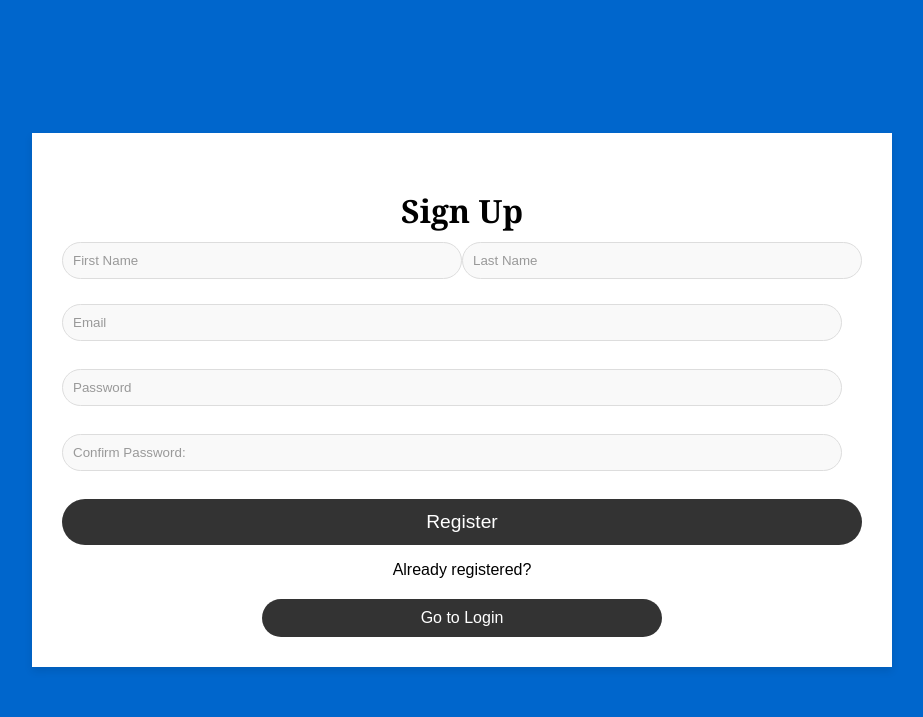
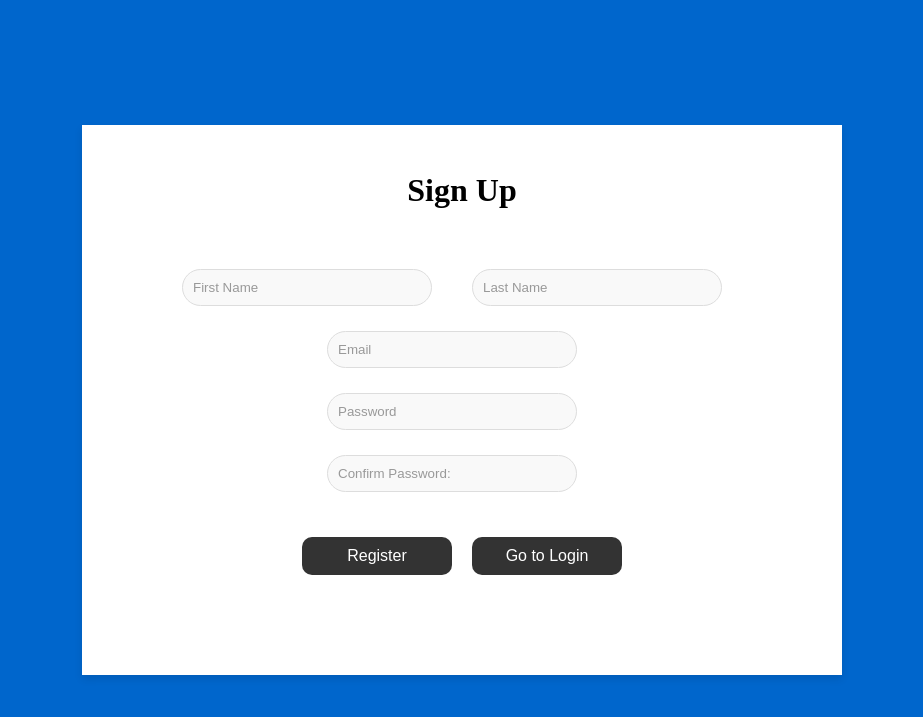
Before and after one commit to 21KLA5/Flight-Booking-Sim, a Flask app: page / in a window 1280 px wide. Shown: the top 717 px of the page, without its empty margins (178-1101 px from the left). Run offline with Flask 2, Linux system fonts and the light colour scheme.

Commit message:
Registration UI

```diff
--- a/app.py
+++ b/app.py
@@ -1,4 +1,5 @@
 from flask import Flask, render_template, request, redirect, url_for
+import unittest
 
 app = Flask(__name__)
 
@@ -16,6 +17,10 @@ def register():
         email = request.form['email']
         password = request.form['password']
         confirmPass = request.form['confirmPass']
+
+        #Check if fields are empty
+        if not firstName or not lastName or not email or not password or not confirmPass:
+            return render_template('register.html', errorMessage="Fill out all fields")
 
         #Check if passwords match
         if password != confirmPass:
--- a/static/regStyle.css
+++ b/static/regStyle.css
@@ -16,38 +16,33 @@ form {
     margin-bottom: 20px;
     background-color: white;
     border-radius: 0px;
-    padding: 30px;
+    padding: 20px 30px 30px 30px;
     box-shadow: 0 4px 8px rgba(0, 0, 0, 0.1);
-    width: 800px;
+    width: 700px;
+    height: 500px
 }
 
 .form-row{
     display: flex;
     align-items: center;
     margin-bottom: 15px;
+    justify-content: center;
+    gap: 20px;
 }
 
 /* Style for heading */
 h2 {
     text-align: center;
-    font-family: 'Georgia', serif;
+    font-family: 'Joan', serif;
     font-size: 2em;
-    margin-bottom: 10px;
-}
-
-/* Label styling */
-label {
-    display: block;
-    margin-bottom: 10px;
-    font-size: 0.9em;
-    color: #333;
+    margin-bottom: 60px;
 }
 
 /* Input field styling */
 input[type="text"],
 input[type="email"],
 input[type="password"] {
-    width: calc(100% - 20px); /* Full width minus some padding */
+    width: 250px; /* Full width minus some padding */
     padding: 10px;
     margin-bottom: 10px;
     border-radius: 50px;
@@ -64,18 +59,9 @@ input[type="password"]::placeholder {
 }
 
 /* Style for the Register button */
-input[type="submit"] {
-    background-color: #333;
-    color: white;
-    font-size: 1.2em;
-    padding: 12px;
-    border: none;
-    border-radius: 50px;
-    cursor: pointer;
-    width: 100%;
-}
 
-input[type="submit"]:hover {
+
+input[type="submit"], button:hover {
     background-color: #555;
 }
 
@@ -86,19 +72,15 @@ p {
 }
 
 /* Login button styling */
-button {
+button, input[type="submit"] {
     background-color: #333;
     color: white;
     font-size: 1em;
     padding: 10px;
     border: none;
-    border-radius: 50px;
+    border-radius: 10px;
     cursor: pointer;
-    display: block;
-    margin: 20px auto 0;
-    width: 50%;
+    margin: 20px 0;
+    gap: 20px;
+    width: 150px;
 }
-
-button:hover {
-    background-color: #555;
-}
--- a/templates/register.html
+++ b/templates/register.html
@@ -12,30 +12,33 @@
         <div class="form-row">
             <input type="text" id="firstName" name="firstName" placeholder="First Name"><br><br>
 
-            <input type="text" id="lastName" name="lastName" placeholder="Last Name" required><br><br>
+            <input type="text" id="lastName" name="lastName" placeholder="Last Name"><br><br>
         </div>
 
+        <div class="form-row">
+            <input type="email" id="email" name="email" placeholder="Email"><br><br>
+        </div>
 
+        <div class="form-row">
+            <input type="password" id="password" name="password" placeholder="Password"><br><br>
+        </div>
 
-        <input type="email" id="email" name="email" placeholder="Email"><br><br>
+        <div class="form-row">
+            <input type="password" id="confirmPass" name="confirmPass" placeholder="Confirm Password:"><br><br>
+        </div>
 
+        <div class="form-row">
+            <input type="submit" value="Register">
+                <button action="{{ url_for('login') }}" method="GET" type="submit">Go to Login</button>
+        </div>
 
-        <input type="password" id="password" name="password" placeholder="Password"><br><br>
-
-
-        <input type="password" id="confirmPass" name="confirmPass" placeholder="Confirm Password:"><br><br>
-
-        <input type="submit" value="Register">
-
-        <p>Already registered?</p>
-        <form action="{{ url_for('login') }}" method="GET">
-            <button type="submit">Go to Login</button>
-        </form>
+        <div class="form-row">
+            {% if errorMessage %}
+                <h3>{{ errorMessage }}!</h3>
+            {% endif %}
+        </div>
 
     </form>
 
-    {% if errorMessage %}
-        <h2>{{ errorMessage }}!</h2>
-    {% endif %}
 </body>
 </html>
```
